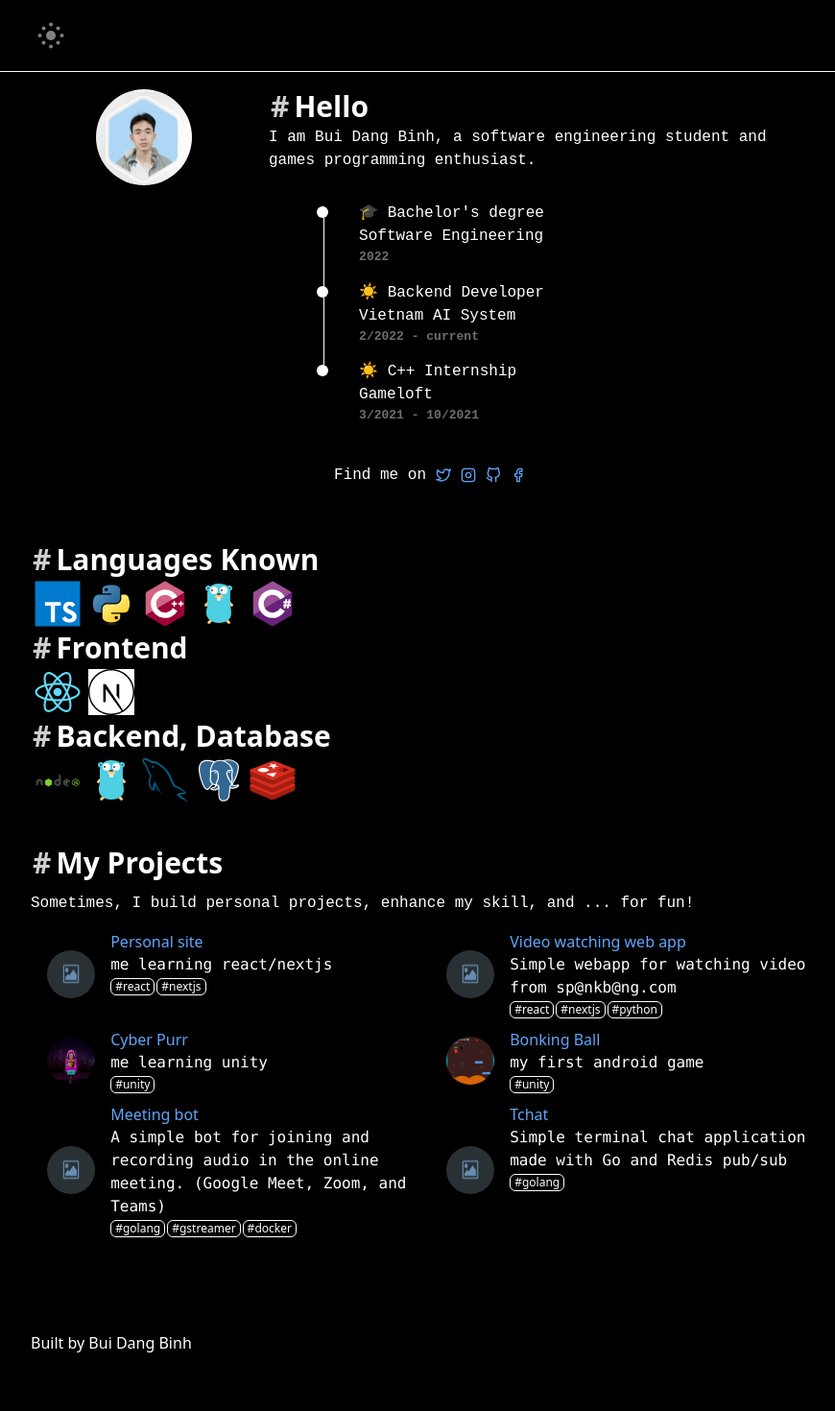
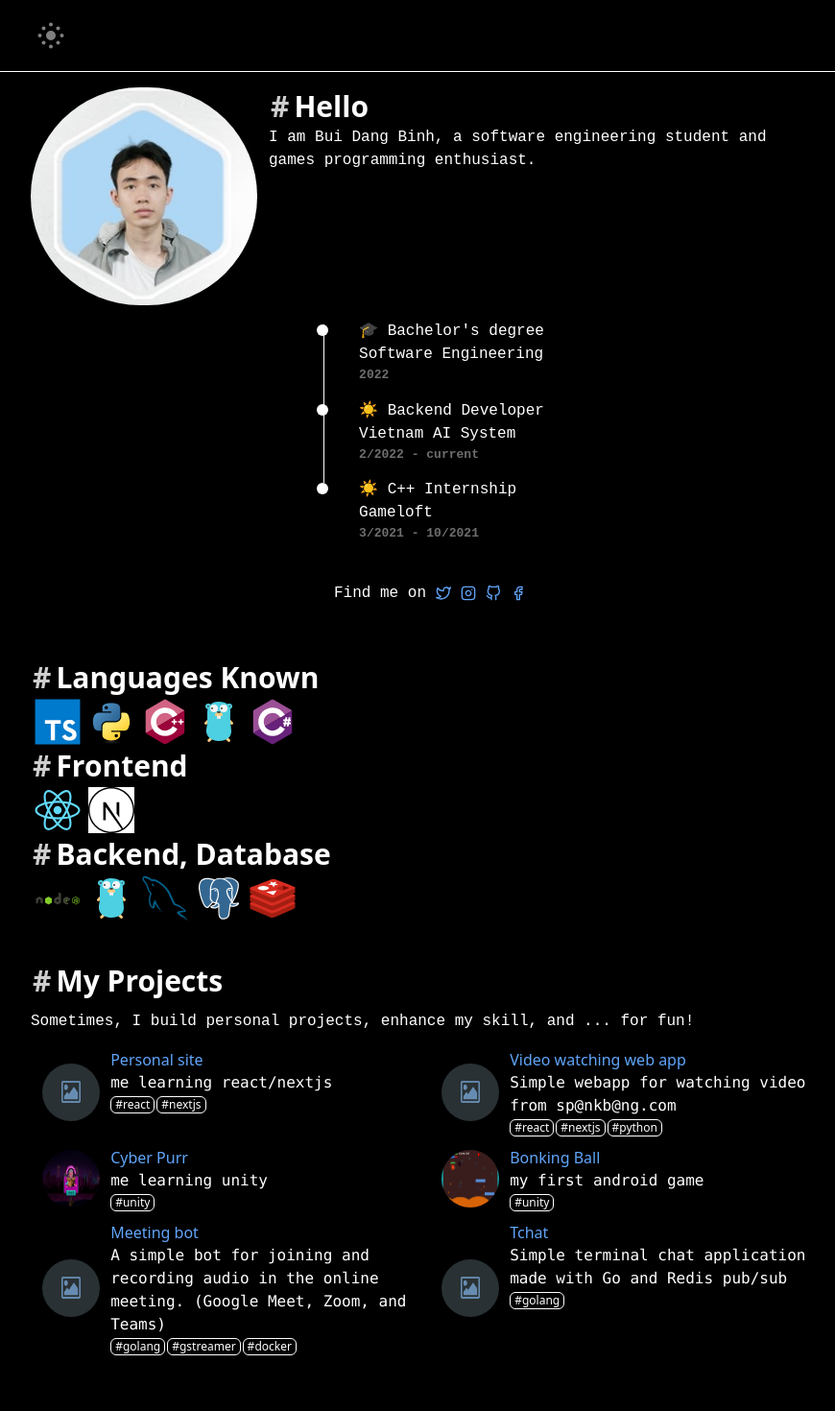
Before and after one commit to dunkbing/dunkbing.github.io, a Next.js app: page / in a window 1280 px wide. Shown: the top 1470 px of the page at 96% size, without its empty margins (192-1062 px from the left). Before the commit the page ends 1443 px from the top, so only its background shows below. Built offline with nearby package versions, Linux system fonts and the light colour scheme; what @tailwindcss/typography would draw is missing.

Commit message:
chore: dockerize, upgrade to next 13

```diff
--- a/components/Header/ProfilePic.tsx
+++ b/components/Header/ProfilePic.tsx
@@ -1,24 +1,14 @@
 import React from 'react';
-import Image from 'next/image';
+import Image from 'next/legacy/image';
 import { profilePic } from '@lib/images';
 
 const ProfilePic: React.FC = () => {
   return (
-    <div
-      style={{
-        width: '40%',
-        display: 'flex',
-        flexDirection: 'column',
-        alignItems: 'center',
-        justifyContent: 'center',
-      }}
-      className="flex-auto"
-    >
+    <div className="flex flex-col align-center justify-center w-2/5">
       <Image
-        className="image rounded-full"
-        width="100%"
-        height="100%"
+        className="image rounded-full w-1/2"
         src={profilePic}
+        objectFit="fill"
         alt="profile_pic"
       />
     </div>
--- a/components/Projects.tsx
+++ b/components/Projects.tsx
@@ -1,7 +1,6 @@
-import Image from 'next/image';
+import Image from 'next/legacy/image';
 import React from 'react';
 import Gap from './Gap';
-// import { Carousel } from 'react-responsive-carousel';
 
 type ProjectProps = {
   description: string;
@@ -15,7 +14,6 @@ type ProjectProps = {
 const ProjectItem: React.FC<ProjectProps> = ({
   description,
   image,
-  // images,
   name,
   techs,
   url,
@@ -27,8 +25,8 @@ const ProjectItem: React.FC<ProjectProps> = ({
           src={image}
           alt="cyber purr"
           className="image rounded-full mx-auto"
-          width="50%"
-          height="50%"
+          width={60}
+          height={60}
         />
       </div>
       <div className=" w-4/5">
--- a/next.config.js
+++ b/next.config.js
@@ -2,5 +2,6 @@ module.exports = {
   images: {
     loader: 'imgix',
     path: 'https://dunkbing.github.io/',
-  }
+  },
+  output: "standalone",
 };
```
Also changed, not shown: package.json (+5 -5 lines), 2 other files (tests, documents, lock files or other folders).
